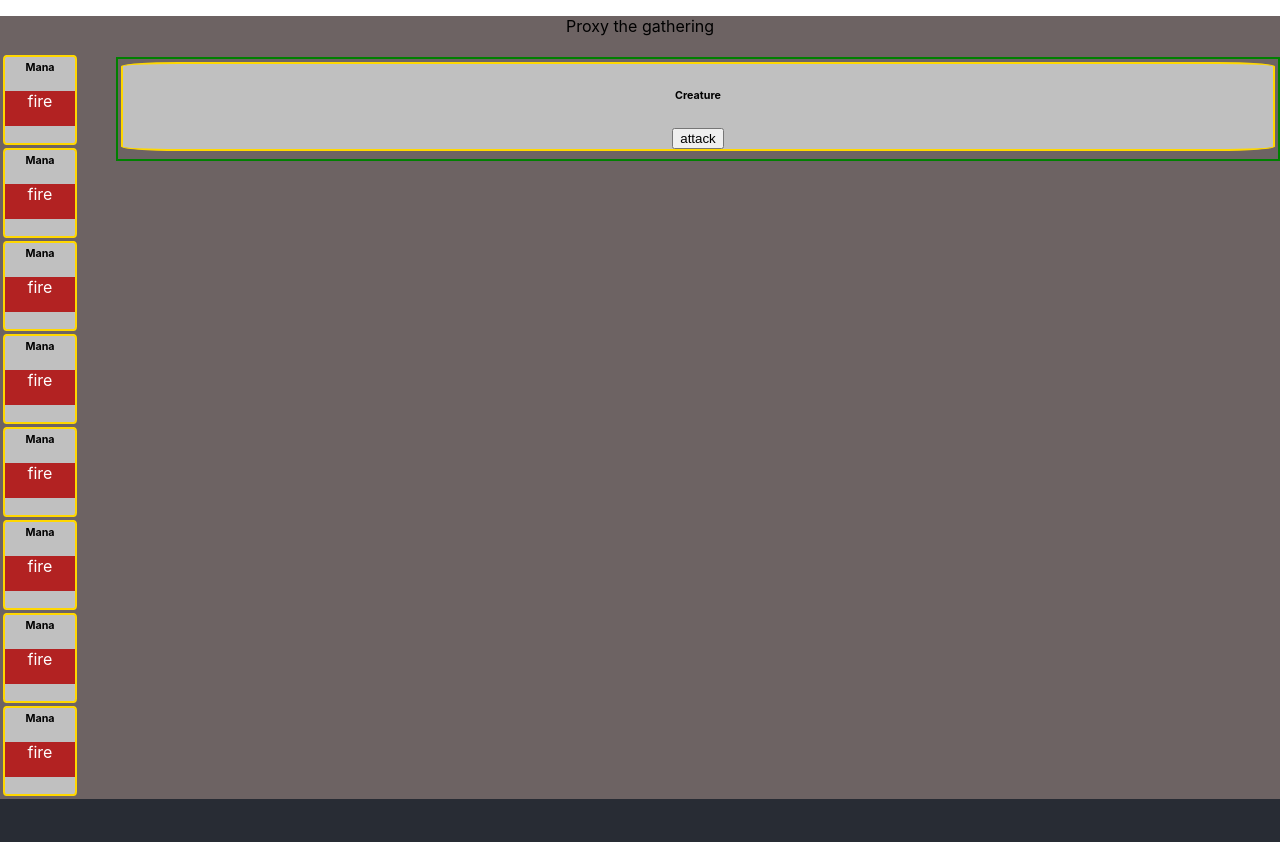
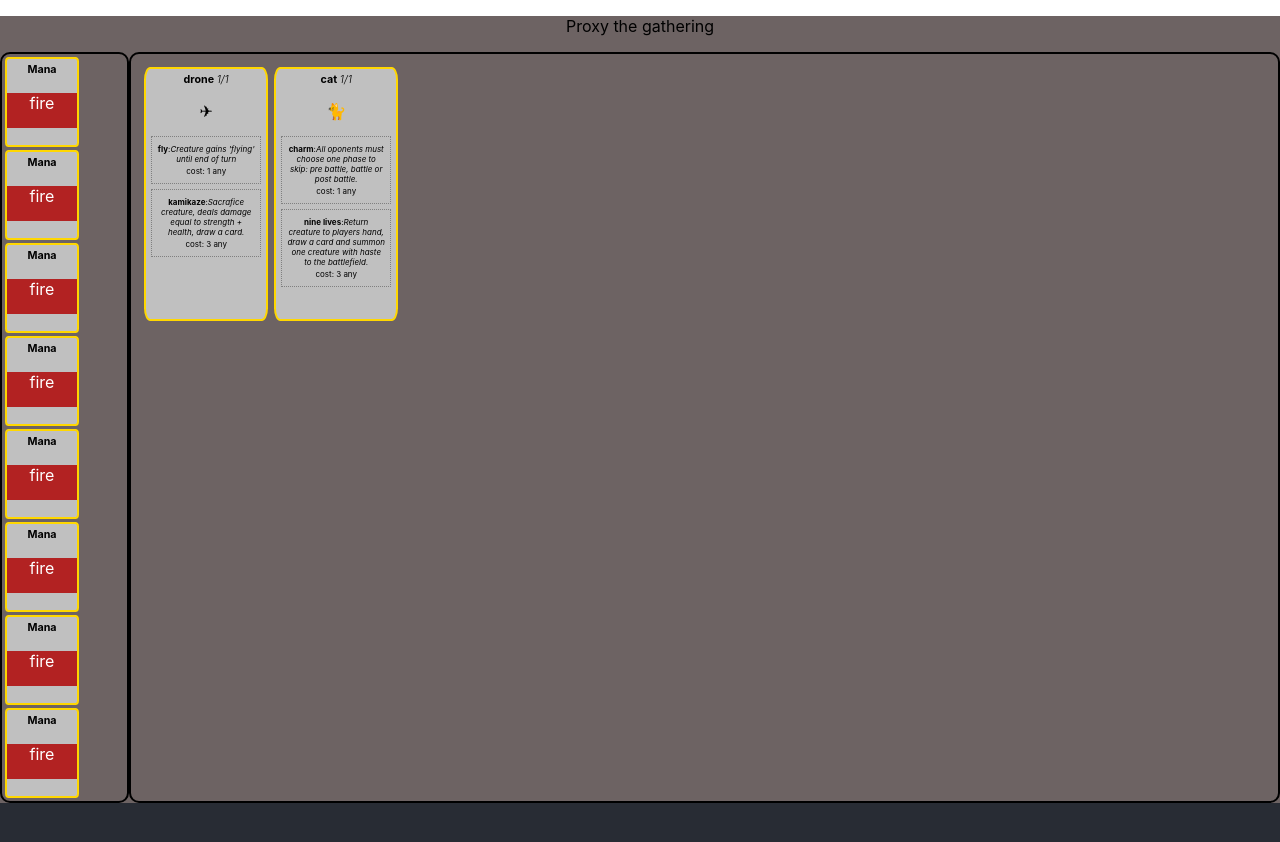
Before and after one commit to b-blom/react-sandbox, a React (Create React App) app: page / in a window 1280 px wide. Shown: the top 842 px of the page. Built offline with nearby package versions, Linux system fonts and the light colour scheme.

Commit message:
more design things

```diff
--- a/src/game/Game.jsx
+++ b/src/game/Game.jsx
@@ -21,14 +21,31 @@ export default function Game() {
 
   const [creatureDeck, setcreatureDeck] = useState([{
     creatureName: "drone",
-    attack: 1,
+    creatureImage: "✈",
+    strength: 1,
     health: 1,
     abilities: [{
       abilityName: "fly",
-      abilityFeature: "Creature gains 'flying' until end of turn"
+      abilityFeature: "Creature gains 'flying' until end of turn",
+      abilityCost: "1 any"
     }, {
       abilityName: "kamikaze",
-      abilityFeature: "Sacrafice creature, deals damage equal to attack + health, draw a card."
+      abilityFeature: "Sacrafice creature, deals damage equal to strength + health, draw a card.",
+      abilityCost: "3 any",
+    }]
+  }, {
+    creatureName: "cat",
+    creatureImage: "🐈",
+    strength: 1,
+    health: 1,
+    abilities: [{
+      abilityName: "charm",
+      abilityFeature: "All oponents must choose one phase to skip: pre battle, battle or post battle.",
+      abilityCost: "1 any"
+    }, {
+      abilityName: "nine lives",
+      abilityFeature: "Return creature to players hand, draw a card and summon one creature with haste to the battlefield.",
+      abilityCost: "3 any",
     }]
   }]);
 
@@ -44,7 +61,7 @@ export default function Game() {
             );
           })}
         </div>
-        <div className="board-element action-board">
+        <div className="creature-wrapper">
           {actionMessage != null &&
             <ActionMessage message={actionMessage}
               clear={() => { setactionMessage(null); }} />
--- a/src/game/cards/Card.css
+++ b/src/game/cards/Card.css
@@ -6,11 +6,19 @@
 
 .mana-wrapper {
   width: 10%;
+  border: 2px solid black;
+  border-radius: 10px;
 }
 
-.mana-card{
-  width: 70px;
+.creature-wrapper{
+  display: flex;
+  flex-direction: row;
+  width: 90%;
+  border: 2px solid black;
+  border-radius: 10px;
+  padding: 10px;
 }
+
 .playing-card{
   margin: 3px;
   border: 2px solid gold;
@@ -18,11 +26,19 @@
   background-color: silver;
 }
 
-.mana-card > h6 {
+.mana-card{
+  width: 70px;
+}
+
+.playing-card > h6 {
   margin: 4px;
 }
 .mana-card > p {
   margin:0px;
+  font-size: 8px;
+}
+.creature-card > p {
+  margin: 15px 10px;
   font-size: 8px;
 }
 
@@ -36,8 +52,31 @@
 
 .small-font{
   font-size: 8px;
+  margin: 2px 0px;
 }
 
+.small-font > p {
+}
+
+
 .creature-card {
+width: 120px;
+height: 250px;
+}
+
+.creature-image{
+  padding: 5px;
+  margin: 10px;
+}
+
+.ability-button{
+  border: 1px dotted gray;
+  margin: 5px;
+  padding: 5px;
+}
+
+.ability-button:hover {
+  background-color: rgba(255, 217, 0, 0.384);
+  cursor: grabbing;
 
 }
--- a/src/game/cards/CreatureCard.jsx
+++ b/src/game/cards/CreatureCard.jsx
@@ -1,12 +1,34 @@
 import React from 'react';
 import "./Card.css";
 
-export default function CreatureCard() {
+export default function CreatureCard(props) {
   return (
     <div>
       <div className="playing-card creature-card">
-        <h6>Creature</h6>
-        <button className="small-text button" onClick={console.log("attack clicked")} >attack</button>
+        <h6>{props.card.creatureName} {"  "}
+          <span style={{ fontStyle: "italic", fontWeight: "300" }}>
+            {props.card.strength}/{props.card.health}
+          </span>
+        </h6>
+        <div className="creature-image">{props.card.creatureImage}</div>
+        {props.card.abilities.map((ability, index) => {
+          return (
+            <div className="ability-button" id={index}>
+
+              <p className="small-font " >
+                <span>
+                  <b>{ability.abilityName}</b>
+                </span>:
+                <span style={{ fontStyle: "italic" }}>
+                  {ability.abilityFeature}
+                </span>
+              </p>
+              <p className="small-font">
+                cost: {ability.abilityCost}
+              </p>
+            </div>
+          );
+        })}
       </div>
     </div>
   );
```
